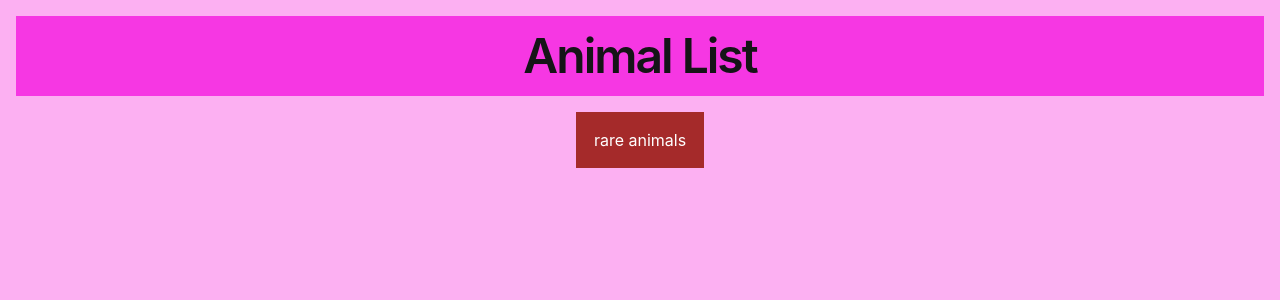
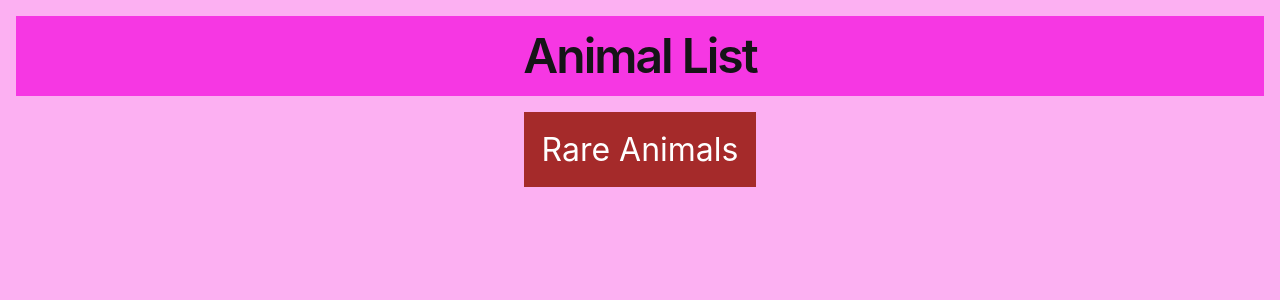
Before and after one commit to Dor-J/animal-list-angular, an Angular app: page / in a window 1280 px wide. Shown: the top 300 px of the page. Built offline with nearby package versions, Linux system fonts and the light colour scheme.

Commit message:
Add component -> table styling

```diff
--- a/src/app/app.component.scss
+++ b/src/app/app.component.scss
@@ -1,32 +1,11 @@
 :host {
   --bright-blue: oklch(51.01% 0.274 263.83);
-  --electric-violet: oklch(53.18% 0.28 296.97);
-  --french-violet: oklch(47.66% 0.246 305.88);
   --vivid-pink: oklch(69.02% 0.277 332.77);
-  --hot-red: oklch(61.42% 0.238 15.34);
-  --orange-red: oklch(63.32% 0.24 31.68);
   --bg-clr-dark-red: #a52a2a;
 
   --gray-900: oklch(19.37% 0.006 300.98);
   --gray-700: oklch(36.98% 0.014 302.71);
-  --gray-400: oklch(70.9% 0.015 304.04);
   --clr-white: #fff;
-
-  --red-to-pink-to-purple-vertical-gradient: linear-gradient(
-    180deg,
-    var(--orange-red) 0%,
-    var(--vivid-pink) 50%,
-    var(--electric-violet) 100%
-  );
-
-  --red-to-pink-to-purple-horizontal-gradient: linear-gradient(
-    90deg,
-    var(--orange-red) 0%,
-    var(--vivid-pink) 50%,
-    var(--electric-violet) 100%
-  );
-
-  --pill-accent: var(--bright-blue);
 
   font-family: "Inter", -apple-system, BlinkMacSystemFont, "Segoe UI", Roboto,
     Helvetica, Arial, sans-serif, "Apple Color Emoji", "Segoe UI Emoji",
@@ -73,19 +52,32 @@ main {
     padding: 1em;
     background-color: var(--bg-clr-dark-red);
     color: var(--clr-white);
+
+    table {
+      tr {
+        padding-block: 1em;
+      }
+
+      thead .table-heading {
+        text-transform: capitalize;
+        font-size: 2rem;
+      }
+
+      tbody {
+        td {
+          padding: 0.5em;
+          border: 1px solid black;
+          border-collapse: collapse;
+        }
+
+        a {
+          color: var(--bright-blue);
+
+          &:hover {
+            color: var(--clr-white);
+          }
+        }
+      }
+    }
   }
 }
-
-@media screen and (max-width: 650px) {
-  .content {
-    flex-direction: column;
-    width: max-content;
-  }
-
-  .divider {
-    height: 1px;
-    width: 100%;
-    background: var(--red-to-pink-to-purple-horizontal-gradient);
-    margin-block: 1.5rem;
-  }
-}
```
